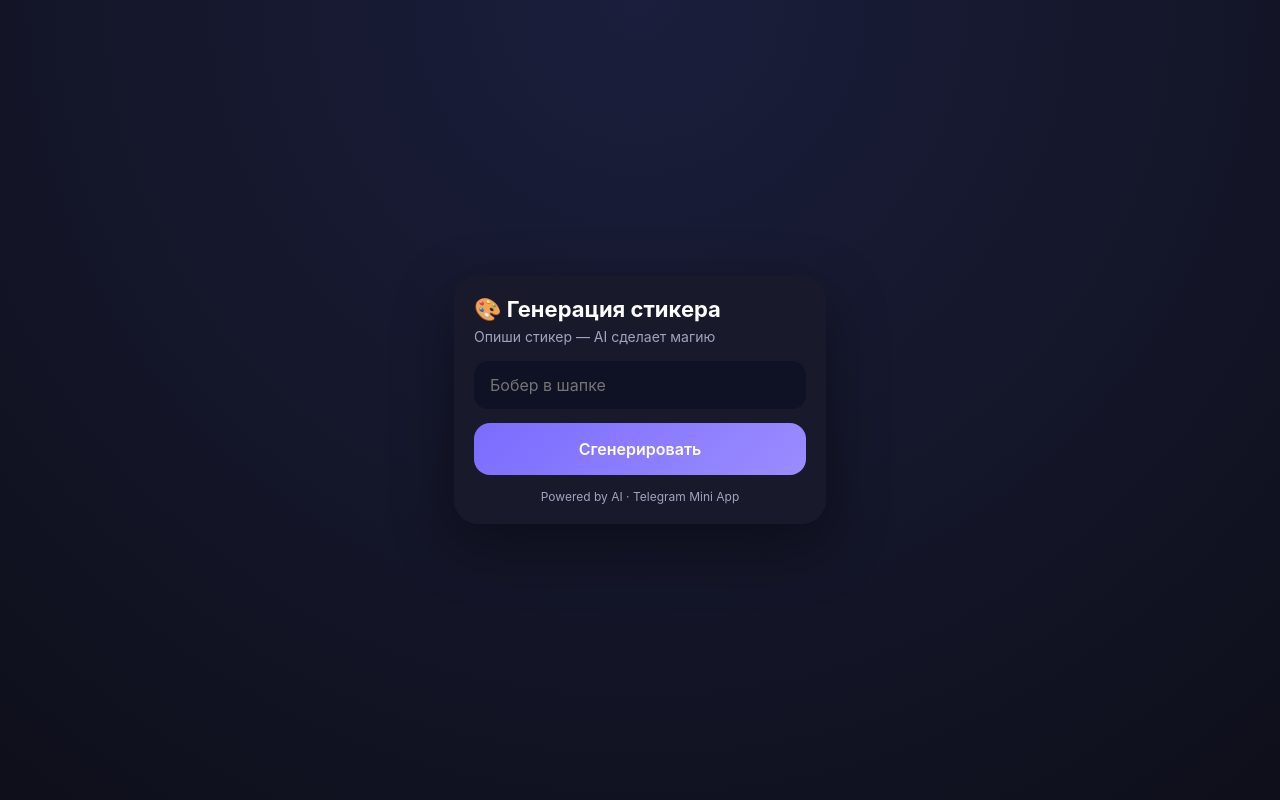
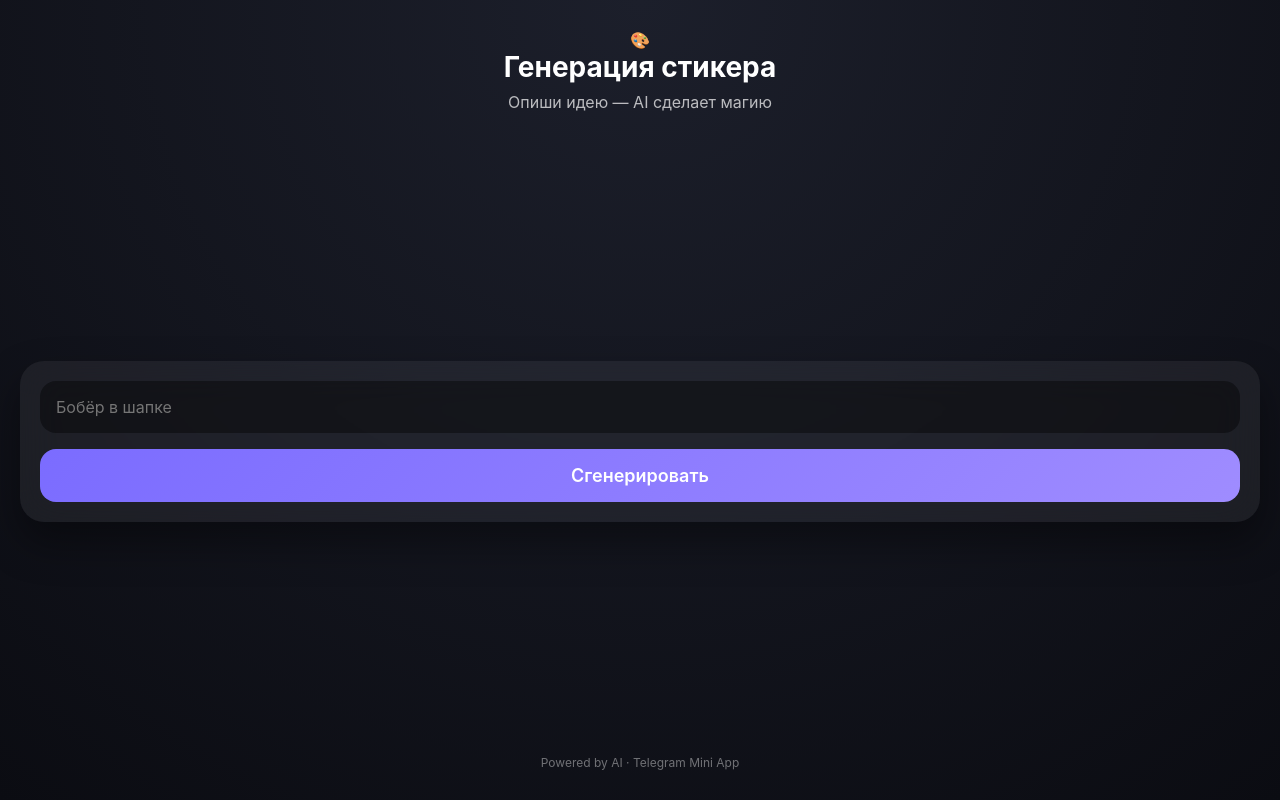
Before and after one commit to Girniy324234234234234/telegram-ai-bot, a Flask app: page / in a window 1280 px wide. Run offline with Flask 3, Linux system fonts and the light colour scheme; some libraries are stand-ins or nearby versions.

Commit message:
Refactor HTML, CSS, and JavaScript for mini app
Refactor styles and HTML structure for improved layout and design. Update JavaScript functions for better functionality and user experience.

```diff
--- a/miniapp/templates/index.html
+++ b/miniapp/templates/index.html
@@ -8,63 +8,60 @@
 <script src="https://telegram.org/js/telegram-web-app.js"></script>
 
 <style>
-:root {
-  --bg: #0e0f1a;
-  --card: #181a2b;
-  --accent: #7b6cff;
-  --text: #ffffff;
-  --muted: #a0a3bd;
+* {
+  box-sizing: border-box;
+  font-family: -apple-system, BlinkMacSystemFont, "Segoe UI", Roboto, sans-serif;
 }
 
-* {
-  box-sizing: border-box;
-  font-family: -apple-system, BlinkMacSystemFont, "Segoe UI", sans-serif;
-}
-
-body {
+html, body {
   margin: 0;
-  min-height: 100vh;
-  background: radial-gradient(circle at top, #1b1e3c, var(--bg));
-  color: var(--text);
-  display: flex;
-  justify-content: center;
-  align-items: center;
+  padding: 0;
+  height: 100%;
+  background: radial-gradient(circle at top, #1c1f2b, #0b0c12);
+  color: #fff;
 }
 
 .app {
-  width: 100%;
-  max-width: 420px;
-  padding: 24px;
+  min-height: 100vh;
+  padding: 20px;
+  display: flex;
+  flex-direction: column;
+  justify-content: space-between;
+}
+
+.header {
+  text-align: center;
+  margin-top: 10px;
+}
+
+.header h1 {
+  font-size: 28px;
+  margin: 0;
+}
+
+.header p {
+  opacity: 0.7;
+  margin-top: 8px;
 }
 
 .card {
-  background: var(--card);
+  background: rgba(255,255,255,0.06);
   border-radius: 24px;
   padding: 20px;
-  box-shadow: 0 20px 60px rgba(0,0,0,0.4);
-}
-
-h1 {
-  font-size: 22px;
-  margin: 0 0 6px;
-}
-
-.subtitle {
-  color: var(--muted);
-  font-size: 14px;
-  margin-bottom: 16px;
+  backdrop-filter: blur(20px);
+  box-shadow: 0 20px 40px rgba(0,0,0,0.4);
 }
 
 input {
   width: 100%;
-  padding: 14px 16px;
-  border-radius: 14px;
+  padding: 16px;
+  border-radius: 16px;
   border: none;
   outline: none;
   font-size: 16px;
-  margin-bottom: 14px;
-  background: #0f1225;
-  color: white;
+  background: rgba(0,0,0,0.4);
+  color: #fff;
+  margin-bottom: 16px;
 }
 
 button {
@@ -72,144 +69,135 @@ button {
   padding: 16px;
   border-radius: 16px;
   border: none;
-  background: linear-gradient(135deg, #7b6cff, #9b8cff);
-  color: white;
-  font-size: 16px;
+  font-size: 18px;
   font-weight: 600;
   cursor: pointer;
 }
 
-button:disabled {
-  opacity: 0.6;
+.btn-main {
+  background: linear-gradient(135deg, #7b6cff, #9f8cff);
+  color: #fff;
 }
 
-.loader {
+.preview {
+  margin-top: 24px;
   display: none;
-  margin: 20px 0;
-  text-align: center;
-  color: var(--muted);
+  flex-direction: column;
+  align-items: center;
+  gap: 14px;
 }
 
-.image-box {
-  display: none;
-  margin-top: 20px;
-  text-align: center;
-}
-
-.image-box img {
+.preview img {
   max-width: 100%;
-  border-radius: 20px;
+  border-radius: 24px;
+  background: rgba(0,0,0,0.3);
 }
 
 .actions {
   display: flex;
   gap: 10px;
-  margin-top: 12px;
+  width: 100%;
 }
 
 .actions button {
   flex: 1;
-  padding: 12px;
   font-size: 14px;
+  padding: 14px;
+}
+
+.btn-secondary {
+  background: rgba(255,255,255,0.1);
+  color: #fff;
 }
 
 .footer {
   text-align: center;
+  opacity: 0.4;
   font-size: 12px;
-  color: var(--muted);
-  margin-top: 14px;
+  margin-bottom: 10px;
 }
 </style>
 </head>
 
 <body>
 <div class="app">
+
+  <div class="header">
+    🎨
+    <h1>Генерация стикера</h1>
+    <p>Опиши идею — AI сделает магию</p>
+  </div>
+
   <div class="card">
-    <h1>🎨 Генерация стикера</h1>
-    <div class="subtitle">Опиши стикер — AI сделает магию</div>
+    <input id="prompt" placeholder="Бобёр в шапке" />
 
-    <input id="prompt" placeholder="Бобер в шапке" />
+    <button class="btn-main" onclick="generate()">Сгенерировать</button>
 
-    <button id="generateBtn" onclick="generate()">Сгенерировать</button>
-
-    <div class="loader" id="loader">✨ AI рисует стикер…</div>
-
-    <div class="image-box" id="imageBox">
-      <img id="resultImage" />
-
+    <div class="preview" id="preview">
+      <img id="result" />
       <div class="actions">
-        <button onclick="downloadImage()">📥 Скачать</button>
-        <button onclick="sendToChat()">📤 В чат</button>
-        <button onclick="saveSticker()">⭐ Сохранить</button>
+        <button class="btn-secondary" onclick="generate()">🔄 Ещё</button>
+        <button class="btn-secondary" onclick="sendSticker()">📤 В чат</button>
+        <button class="btn-secondary" onclick="download()">💾 PNG</button>
+      </div>
     </div>
   </div>
 
-    <div class="footer">Powered by AI · Telegram Mini App</div>
+  <div class="footer">
+    Powered by AI · Telegram Mini App
   </div>
+
 </div>
 
 <script>
-Telegram.WebApp.ready();
-Telegram.WebApp.expand();
+const tg = Telegram.WebApp;
+tg.expand();
 
 let currentImageUrl = null;
+let currentPrompt = null;
 
 async function generate() {
-  const text = document.getElementById("prompt").value.trim();
+  const text = document.getElementById("prompt").value;
   if (!text) return;
 
-  document.getElementById("loader").style.display = "block";
-  document.getElementById("imageBox").style.display = "none";
-  document.getElementById("generateBtn").disabled = true;
+  currentPrompt = text;
 
-  try {
   const res = await fetch("/generate", {
     method: "POST",
-      headers: { "Content-Type": "application/json" },
+    headers: {"Content-Type": "application/json"},
     body: JSON.stringify({ text })
   });
 
   const data = await res.json();
 
-    if (!data.ok) throw new Error(data.error);
-
+  if (data.ok) {
     currentImageUrl = data.url;
-    document.getElementById("resultImage").src = data.url;
-    document.getElementById("imageBox").style.display = "block";
-
-  } catch (e) {
-    alert("Ошибка генерации");
+    document.getElementById("result").src = data.url;
+    document.getElementById("preview").style.display = "flex";
+  } else {
+    alert(data.error || "Ошибка генерации");
+  }
 }
 
-  document.getElementById("loader").style.display = "none";
-  document.getElementById("generateBtn").disabled = false;
+function sendSticker() {
+  if (!currentImageUrl) return;
+
+  tg.sendData(JSON.stringify({
+    action: "SEND_STICKER",
+    image_url: currentImageUrl,
+    prompt: currentPrompt
+  }));
+
+  tg.close();
 }
 
-function downloadImage() {
+function download() {
   if (!currentImageUrl) return;
   const a = document.createElement("a");
   a.href = currentImageUrl;
   a.download = "sticker.png";
   a.click();
 }
-
-function sendToChat() {
-  if (!currentImageUrl) return;
-  Telegram.WebApp.sendData(JSON.stringify({
-    type: "sticker",
-    url: currentImageUrl
-  }));
-}
-
-function saveSticker() {
-  if (!currentImageUrl) return;
-  const saved = JSON.parse(localStorage.getItem("stickers") || "[]");
-  saved.unshift(currentImageUrl);
-  localStorage.setItem("stickers", JSON.stringify(saved.slice(0, 5)));
-  Telegram.WebApp.showPopup({
-    message: "⭐ Стикер сохранён"
-  });
-}
 </script>
 </body>
 </html>
```
Lines whose indentation alone changed are shown as unchanged.
